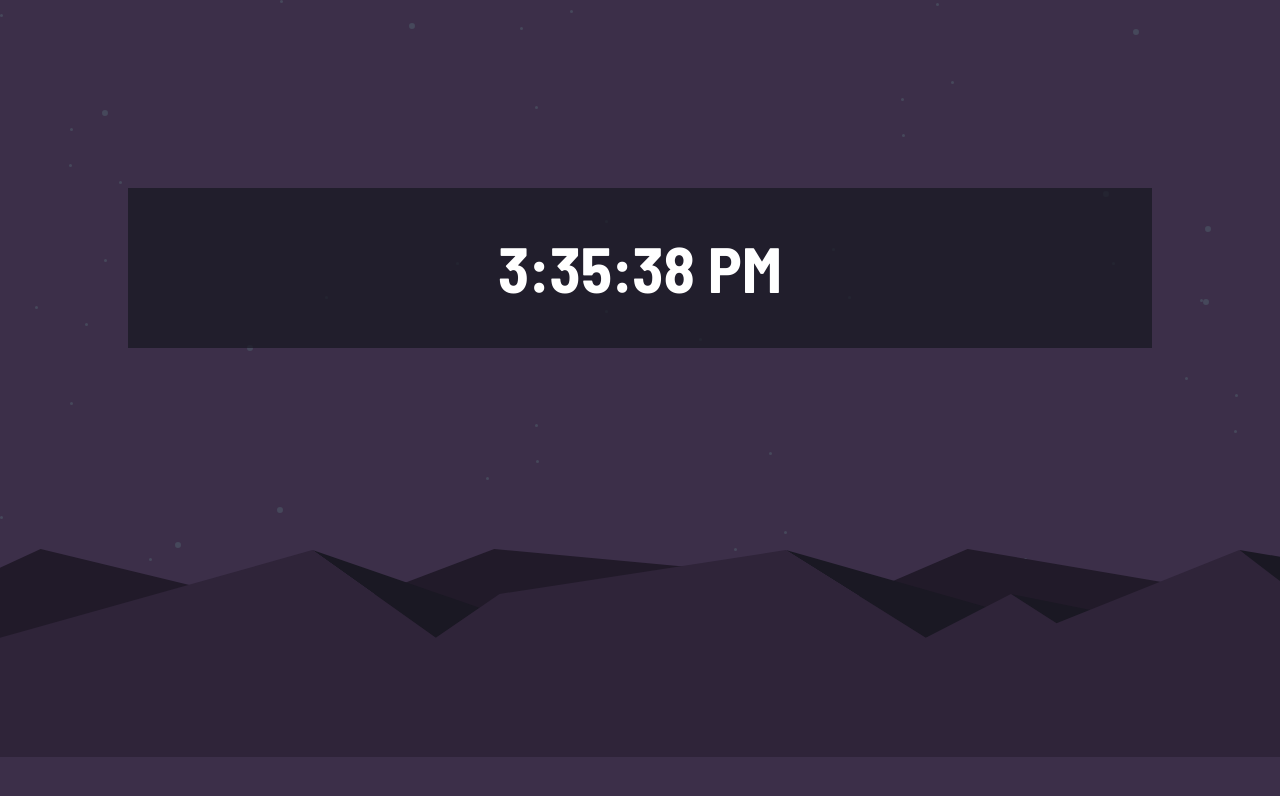
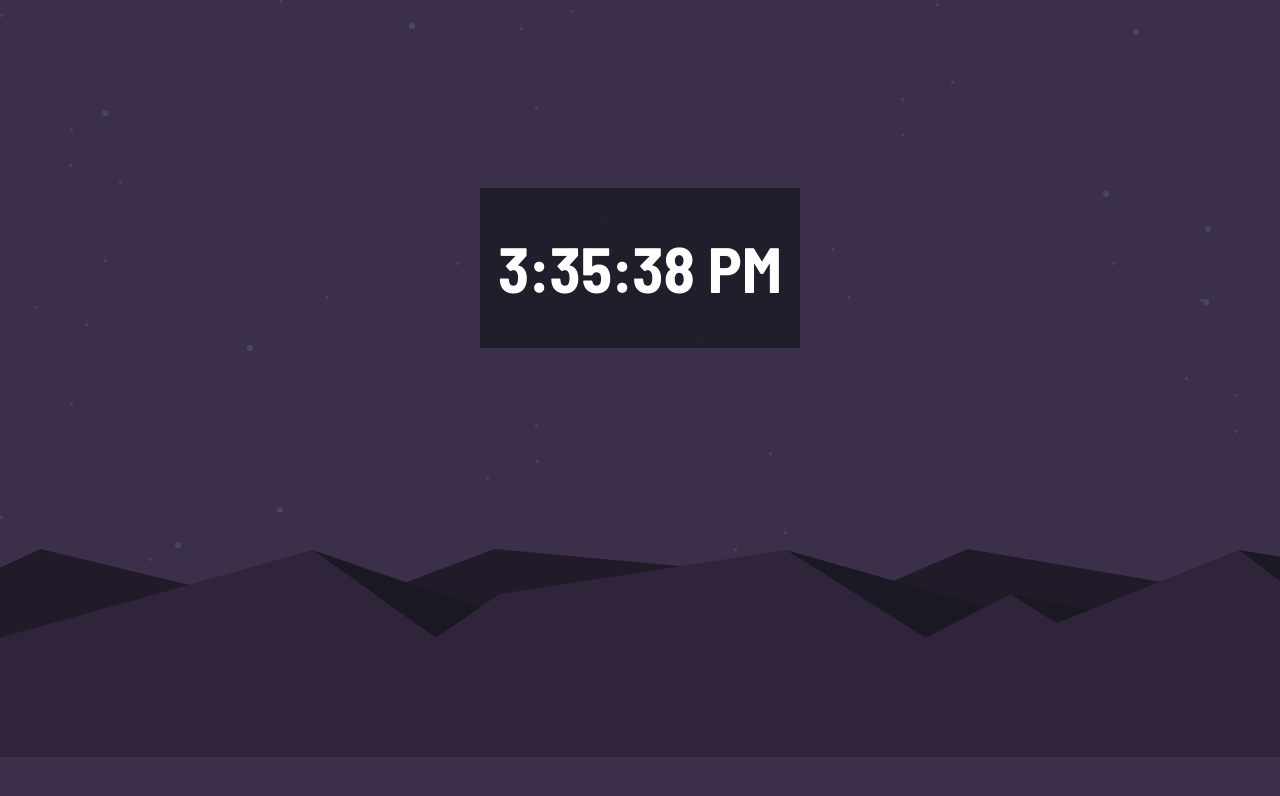
Before and after one commit to JoseAlvarezMartinez/contador-app, a React (Create React App) app: page / in a window 1280 px wide. Shown: the top 796 px of the page. Built offline with nearby package versions, Linux system fonts and the light colour scheme.

Commit message:
-- Estilos Reloj --

```diff
--- a/src/App.jsx
+++ b/src/App.jsx
@@ -3,6 +3,7 @@ import Montania from "./assets/pattern-hills.svg";
 import { useEffect, useState } from "react";
 function App() {
   const [date, setDate] = useState(new Date());
+
   useEffect(() => {
     setInterval(() => {
       setDate(new Date());
--- a/src/App.module.css
+++ b/src/App.module.css
@@ -32,6 +32,7 @@ h1 {
   text-align: center;
 }
 .hourCard {
+  max-width: 20rem;
   background-color: hsla(235, 18%, 12%, 0.76);
   width: 80%;
 }
```
